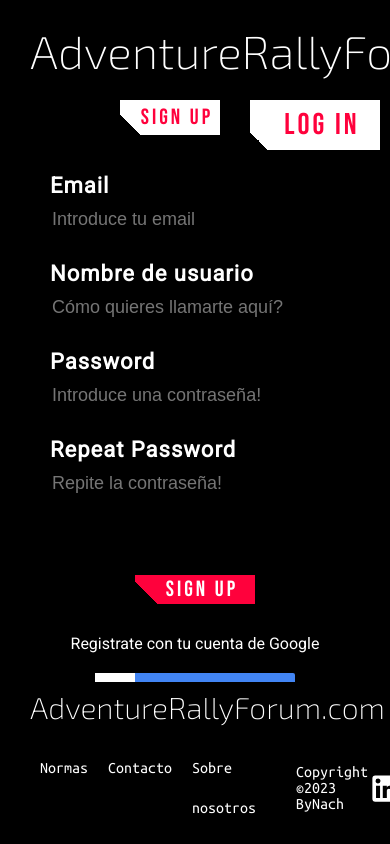
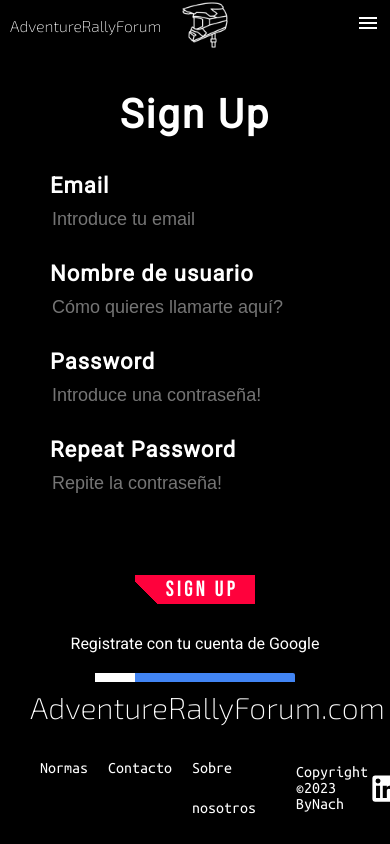
Before and after one commit to byNach/AdventureRallyForum, a React (Vite) app in the folder AdventureRallyForum/: page /SignUpPage in a window 390 px wide. Built offline with nearby package versions, Linux system fonts and the light colour scheme; no server answers; grey boxes are pictures that could not be loaded.

Commit message:
ADD @media screen and burger menuIcon

```diff
--- a/AdventureRallyForum/src/Components/Header.jsx
+++ b/AdventureRallyForum/src/Components/Header.jsx
@@ -1,5 +1,6 @@
 import "../assets/Styles/Styled-components/Header-style.css";
 import helmet from "../assets/Images/Icons/icons8-helmet-64.png";
+import MenuIcon from '@mui/icons-material/Menu';
 import { Link } from "react-router-dom";
 import { useAuth } from "../Context/AuthContext";
 
@@ -53,6 +54,9 @@ const Header = () => {
           <a href="https://adventurerallyforum.flarum.cloud/" target="_blank" rel="noreferrer">
             <button className="Foro-button">FORO</button>
           </a>
+          <div className="MenuIcon-burger">
+            <MenuIcon />
+          </div>
         </div>
       </div>
       <div className="Nav-down">
--- a/AdventureRallyForum/src/assets/Styles/Styled-components/Header-style.css
+++ b/AdventureRallyForum/src/assets/Styles/Styled-components/Header-style.css
@@ -12,22 +12,23 @@
 }
 
 .Header-base {
-  height: 40px;
+  height: 6vw;
   display: flex;
   flex-direction: row;
   align-items: center;
   justify-content: space-between;
+  max-height: 80px;
+  min-height: 50px;
+  padding-left: 30px;
+  padding-right: 10px;
   background-color: rgb(0, 0, 0);
   font-family: 'Exo 2';
   color: white;
   font-weight: 200;
   user-select: none;
-  font-size: 46px;
-  padding-left: 30px;
-  padding-right: 10px;
-  padding-top: 30px;
-  padding-bottom: 30px;
   text-decoration: none;
+  align-content: center;
+  font-size: clamp(2vw, 4vw, 3.5rem);
 }
 
 .Name-logo-box {
@@ -42,6 +43,8 @@ a {
 
 .Helmet-img {
   margin-left: 20px;
+  height: 5vw;
+  max-height: 70px;
 }
 
 .Header-credentials {
@@ -87,7 +90,7 @@ a {
   display: flex;
   flex-direction: row;
   flex-wrap: nowrap;
-  align-items:stretch;
+  align-items: stretch;
   height: 60px;
   padding-right: 10px;
   width: fit-content;
@@ -222,3 +225,36 @@ button:hover::after {
   height: 35px;
   font-size: 22px;
 }
+
+.MenuIcon-burger {
+  display: none;
+}
+
+@media screen and (max-width: 1200px) {
+
+  .Nav-down,
+  .LogIn-Out,
+  .SignUp,
+  .Foro-button,
+  .Other-button {
+    display: none;
+  }
+
+  .Helmet-img {
+    min-height: 48px;
+  }
+
+  .Header-base {
+    min-height: 50px;
+    padding-left: 10px;
+  }
+
+  .Name-logo-box {
+    min-height: 50px;
+  }
+
+  .MenuIcon-burger {
+    display: inline-block;
+    font-size: 6vw;
+  }
+}
```
